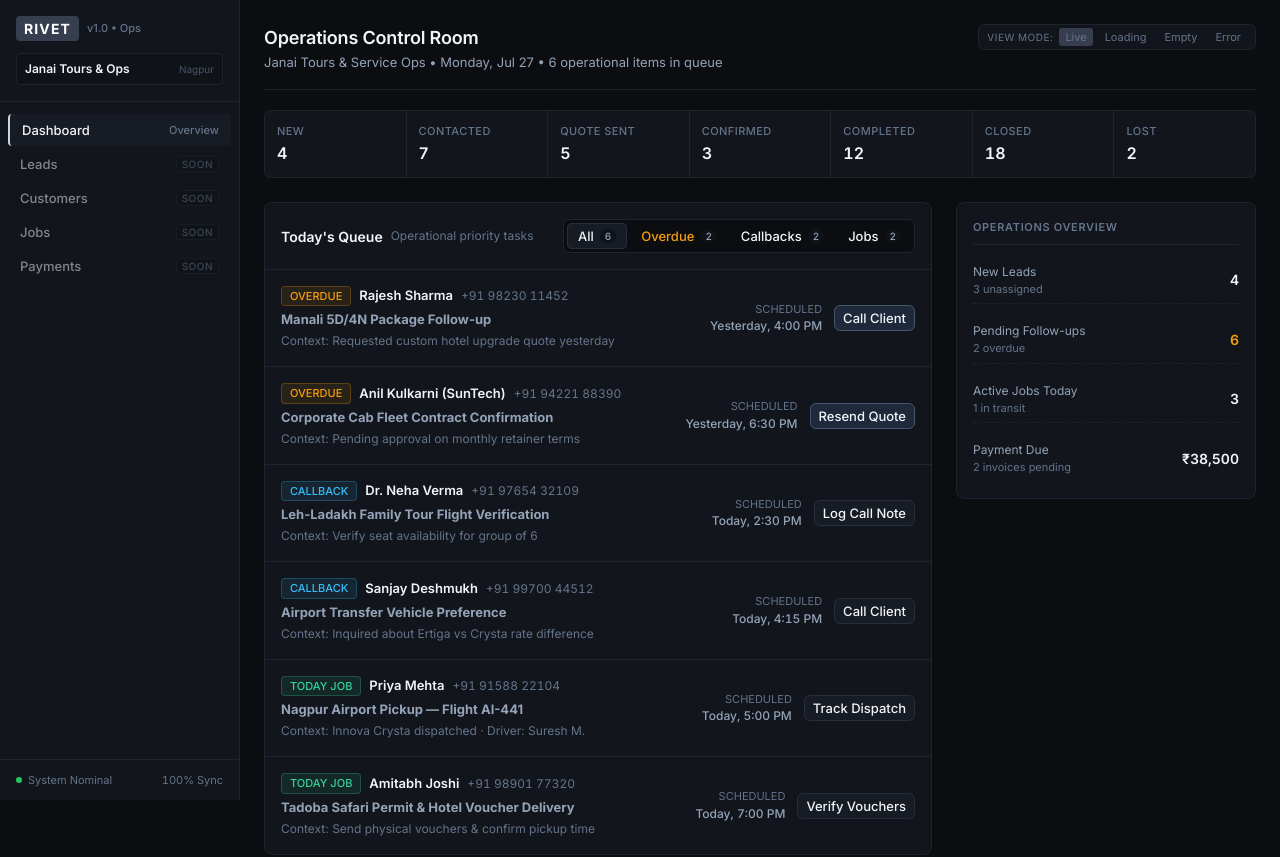
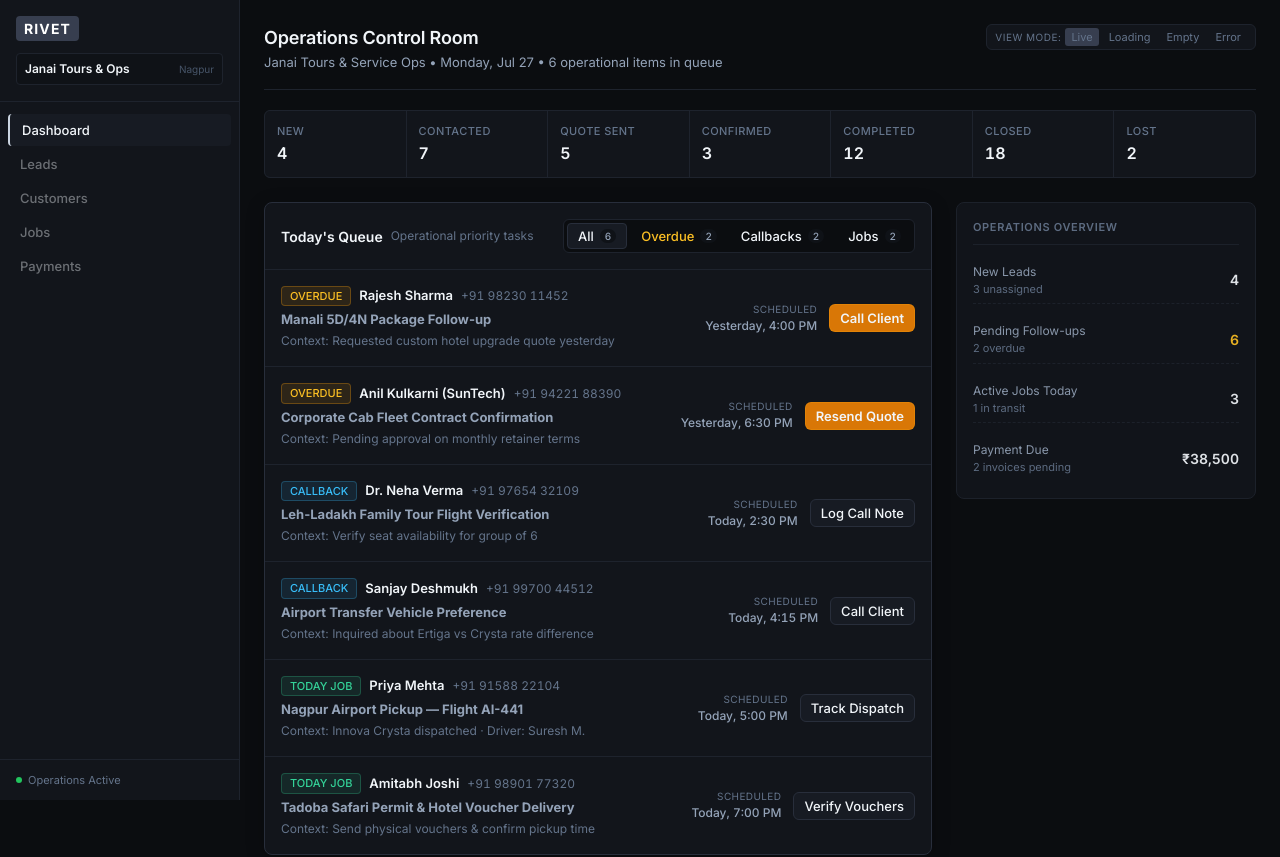
Before and after one commit to SanghpalBhakte/Rivet, a React (Vite) app: page / in a window 1280 px wide. Shown: the top 857 px of the page. Built offline with nearby package versions, Linux system fonts and the light colour scheme.

Commit message:
style: focused dashboard polish for desktop & mobile UI

```diff
--- a/src/rivet/components/dashboard/TodayQueue.tsx
+++ b/src/rivet/components/dashboard/TodayQueue.tsx
@@ -33,6 +33,7 @@ export const TodayQueue: React.FC<TodayQueueProps> = ({
       title="Today's Queue"
       subtitle="Operational priority tasks"
       dense
+      className="rv-card--hero"
       headerAction={
         <div className="rv-queue-tabs" role="tablist" aria-label="Filter today's queue">
           <button
@@ -113,7 +114,7 @@ export const TodayQueue: React.FC<TodayQueueProps> = ({
               {/* Item Due & Primary Action */}
               <div className="rv-queue-item__right">
                 <div className="rv-queue-item__due">
-                  <div style={{ fontSize: '11px', color: 'var(--rv-text-muted)', textTransform: 'uppercase' }}>
+                  <div style={{ fontSize: '10px', color: 'var(--rv-text-muted)', textTransform: 'uppercase', letterSpacing: '0.04em' }}>
                     Scheduled
                   </div>
                   <div className="rv-tabular" style={{ fontWeight: 500 }}>
@@ -122,7 +123,7 @@ export const TodayQueue: React.FC<TodayQueueProps> = ({
                 </div>
 
                 <Button
-                  variant={item.type === 'overdue' ? 'primary' : 'secondary'}
+                  variant={item.type === 'overdue' ? 'overdue' : 'secondary'}
                   size="sm"
                   onClick={() => onActionComplete(item.id)}
                   aria-label={`${item.actionLabel} for ${item.clientName}`}
--- a/src/rivet/components/shell/MobileNav.tsx
+++ b/src/rivet/components/shell/MobileNav.tsx
@@ -25,32 +25,38 @@ export const MobileNav: React.FC = () => {
       </header>
 
       {isOpen && (
-        <div className="rv-mobile-drawer" role="dialog" aria-label="Mobile Navigation Menu">
-          <div style={{ padding: '8px 0', borderBottom: '1px solid var(--rv-border-subtle)' }}>
-            <span style={{ fontSize: '11px', color: 'var(--rv-text-muted)', textTransform: 'uppercase' }}>
-              Active Module
+        <div
+          className="rv-mobile-overlay"
+          onClick={() => setIsOpen(false)}
+          role="dialog"
+          aria-modal="true"
+          aria-label="Mobile Navigation Drawer"
+        >
+          <div
+            className="rv-mobile-drawer"
+            onClick={(e) => e.stopPropagation()}
+          >
+            <div style={{ padding: '4px 0 8px', borderBottom: '1px solid var(--rv-border-subtle)', marginBottom: '4px' }}>
+              <span style={{ fontSize: '11px', color: 'var(--rv-text-muted)', textTransform: 'uppercase', letterSpacing: '0.04em' }}>
+                Operational Modules
               </span>
             </div>
-          <button className="rv-sidebar__link rv-sidebar__link--active">
+            <button className="rv-sidebar__link rv-sidebar__link--active" onClick={() => setIsOpen(false)}>
               <span>Dashboard</span>
-            <span className="rv-num">Live</span>
             </button>
-          <button className="rv-sidebar__link rv-sidebar__link--disabled" disabled>
+            <button className="rv-sidebar__link rv-sidebar__link--disabled" disabled aria-disabled="true">
               <span>Leads</span>
-            <span className="rv-sidebar__badge-soon">Phase 2</span>
             </button>
-          <button className="rv-sidebar__link rv-sidebar__link--disabled" disabled>
+            <button className="rv-sidebar__link rv-sidebar__link--disabled" disabled aria-disabled="true">
               <span>Customers</span>
-            <span className="rv-sidebar__badge-soon">Soon</span>
             </button>
-          <button className="rv-sidebar__link rv-sidebar__link--disabled" disabled>
+            <button className="rv-sidebar__link rv-sidebar__link--disabled" disabled aria-disabled="true">
               <span>Jobs</span>
-            <span className="rv-sidebar__badge-soon">Soon</span>
             </button>
-          <button className="rv-sidebar__link rv-sidebar__link--disabled" disabled>
+            <button className="rv-sidebar__link rv-sidebar__link--disabled" disabled aria-disabled="true">
               <span>Payments</span>
-            <span className="rv-sidebar__badge-soon">Soon</span>
             </button>
+          </div>
         </div>
       )}
     </>
--- a/src/rivet/components/shell/Sidebar.tsx
+++ b/src/rivet/components/shell/Sidebar.tsx
@@ -11,9 +11,6 @@ export const Sidebar: React.FC<SidebarProps> = ({ activeTab = 'dashboard' }) =>
       <div className="rv-sidebar__header">
         <div className="rv-sidebar__brand">
           <span className="rv-sidebar__logo">RIVET</span>
-          <span style={{ fontSize: '11px', color: 'var(--rv-text-muted)', fontWeight: 500 }}>
-            v1.0 • Ops
-          </span>
         </div>
         <div className="rv-sidebar__workspace">
           <span style={{ fontWeight: 600, color: 'var(--rv-text-primary)' }}>Janai Tours & Ops</span>
@@ -28,43 +25,38 @@ export const Sidebar: React.FC<SidebarProps> = ({ activeTab = 'dashboard' }) =>
           aria-current={activeTab === 'dashboard' ? 'page' : undefined}
         >
           <span>Dashboard</span>
-          <span className="rv-num" style={{ fontSize: '11px', color: 'var(--rv-text-muted)' }}>Overview</span>
         </button>
 
         <button
           className="rv-sidebar__link rv-sidebar__link--disabled"
           disabled
-          title="Leads module coming in Phase 2"
+          aria-disabled="true"
         >
           <span>Leads</span>
-          <span className="rv-sidebar__badge-soon">Soon</span>
         </button>
 
         <button
           className="rv-sidebar__link rv-sidebar__link--disabled"
           disabled
-          title="Customers module coming soon"
+          aria-disabled="true"
         >
           <span>Customers</span>
-          <span className="rv-sidebar__badge-soon">Soon</span>
         </button>
 
         <button
           className="rv-sidebar__link rv-sidebar__link--disabled"
           disabled
-          title="Jobs module coming soon"
+          aria-disabled="true"
         >
           <span>Jobs</span>
-          <span className="rv-sidebar__badge-soon">Soon</span>
         </button>
 
         <button
           className="rv-sidebar__link rv-sidebar__link--disabled"
           disabled
-          title="Payments module coming soon"
+          aria-disabled="true"
         >
           <span>Payments</span>
-          <span className="rv-sidebar__badge-soon">Soon</span>
         </button>
       </nav>
 
@@ -72,9 +64,8 @@ export const Sidebar: React.FC<SidebarProps> = ({ activeTab = 'dashboard' }) =>
       <div className="rv-sidebar__footer">
         <div style={{ display: 'flex', alignItems: 'center', gap: '6px' }}>
           <span className="rv-sidebar__status-dot" aria-hidden="true" />
-          <span>System Nominal</span>
+          <span>Operations Active</span>
         </div>
-        <span className="rv-num">100% Sync</span>
       </div>
     </aside>
   );
--- a/src/rivet/components/ui/Button.tsx
+++ b/src/rivet/components/ui/Button.tsx
@@ -1,7 +1,7 @@
 import React from 'react';
 
 interface ButtonProps extends React.ButtonHTMLAttributes<HTMLButtonElement> {
-  variant?: 'primary' | 'secondary' | 'ghost';
+  variant?: 'primary' | 'secondary' | 'ghost' | 'overdue';
   size?: 'sm' | 'md';
   children: React.ReactNode;
 }
--- a/src/rivet/styles/rivet.css
+++ b/src/rivet/styles/rivet.css
@@ -25,10 +25,15 @@
   --rv-text-dim: #475569;
 
   /* Operational Status Colors (Muted, Non-glowing) */
-  /* Overdue / Critical — Muted Amber-Rust */
-  --rv-status-overdue-text: #f59e0b;
-  --rv-status-overdue-bg: rgba(245, 158, 11, 0.1);
-  --rv-status-overdue-border: rgba(245, 158, 11, 0.25);
+  /* Overdue / Critical — Amber-Rust */
+  --rv-status-overdue-text: #fbbf24;
+  --rv-status-overdue-bg: rgba(245, 158, 11, 0.12);
+  --rv-status-overdue-border: rgba(245, 158, 11, 0.3);
+
+  /* Overdue Button Action Accent */
+  --rv-btn-overdue-bg: #d97706;
+  --rv-btn-overdue-hover: #b45309;
+  --rv-btn-overdue-text: #ffffff;
 
   /* Today / Callback — Muted Steel Blue */
   --rv-status-callback-text: #38bdf8;
@@ -57,7 +62,6 @@
 
   /* Fonts & Tabular Data */
   --rv-font-sans: 'Inter', -apple-system, BlinkMacSystemFont, 'Segoe UI', Roboto, sans-serif;
-  --rv-font-mono: 'JetBrains Mono', ui-monospace, SFMono-Regular, monospace;
 
   /* Spacing Grid (4px scale) */
   --rv-space-1: 4px;
@@ -142,7 +146,7 @@
 }
 
 /* --------------------------------------------------------------------------
-   Sidebar Components
+   Sidebar Components (Muted Prototype Signals)
    -------------------------------------------------------------------------- */
 .rv-sidebar__header {
   padding: var(--rv-space-4);
@@ -159,10 +163,9 @@
   font-weight: 700;
   letter-spacing: 0.08em;
   font-size: 14px;
-  color: var(--rv-text-primary);
+  color: #fff;
   text-transform: uppercase;
   background: var(--rv-border-strong);
-  color: #fff;
   padding: 2px 8px;
   border-radius: var(--rv-radius-sm);
 }
@@ -218,19 +221,8 @@
 }
 
 .rv-sidebar__link--disabled {
-  opacity: 0.5;
-  cursor: not-allowed;
-}
-
-.rv-sidebar__badge-soon {
-  font-size: 10px;
-  text-transform: uppercase;
-  letter-spacing: 0.05em;
-  padding: 1px 5px;
-  border-radius: 3px;
-  background: var(--rv-bg-input);
-  border: 1px solid var(--rv-border-subtle);
-  color: var(--rv-text-muted);
+  opacity: 0.4;
+  cursor: default;
 }
 
 .rv-sidebar__footer {
@@ -252,7 +244,7 @@
 }
 
 /* --------------------------------------------------------------------------
-   Mobile Navigation Header
+   Mobile Navigation Sheet/Drawer (Compact, Professional)
    -------------------------------------------------------------------------- */
 .rv-mobile-bar {
   display: none;
@@ -272,19 +264,33 @@
   }
 }
 
-.rv-mobile-drawer {
+.rv-mobile-overlay {
   position: fixed;
   top: 53px;
   left: 0;
   right: 0;
   bottom: 0;
-  background: var(--rv-bg-surface);
+  background: rgba(0, 0, 0, 0.65);
+  backdrop-filter: blur(2px);
   z-index: 45;
-  padding: var(--rv-space-4);
-  border-bottom: 1px solid var(--rv-border-default);
   display: flex;
   flex-direction: column;
-  gap: var(--rv-space-2);
+}
+
+.rv-mobile-drawer {
+  background: var(--rv-bg-surface);
+  border-bottom: 1px solid var(--rv-border-strong);
+  padding: var(--rv-space-3) var(--rv-space-4) var(--rv-space-4);
+  display: flex;
+  flex-direction: column;
+  gap: 4px;
+  box-shadow: 0 10px 25px -5px rgba(0, 0, 0, 0.5);
+  animation: rv-drawer-slide 0.2s ease-out;
+}
+
+@keyframes rv-drawer-slide {
+  from { transform: translateY(-10px); opacity: 0; }
+  to { transform: translateY(0); opacity: 1; }
 }
 
 /* --------------------------------------------------------------------------
@@ -308,7 +314,7 @@
   flex-wrap: wrap;
   align-items: flex-start;
   justify-content: space-between;
-  gap: var(--rv-space-4);
+  gap: var(--rv-space-3);
   margin-bottom: var(--rv-space-5);
   padding-bottom: var(--rv-space-4);
   border-bottom: 1px solid var(--rv-border-subtle);
@@ -344,7 +350,7 @@
 .rv-dev-controls {
   display: flex;
   align-items: center;
-  gap: 6px;
+  gap: 4px;
   background: var(--rv-bg-surface);
   border: 1px solid var(--rv-border-subtle);
   padding: 3px 8px;
@@ -454,6 +460,11 @@
   overflow: hidden;
 }
 
+.rv-card--hero {
+  border: 1px solid var(--rv-border-default);
+  box-shadow: 0 4px 20px -2px rgba(0, 0, 0, 0.3);
+}
+
 .rv-card__header {
   padding: var(--rv-space-4);
   border-bottom: 1px solid var(--rv-border-subtle);
@@ -461,6 +472,14 @@
   align-items: center;
   justify-content: space-between;
   gap: var(--rv-space-3);
+}
+
+@media (max-width: 640px) {
+  .rv-card__header--stack-mobile {
+    flex-direction: column;
+    align-items: stretch;
+    gap: var(--rv-space-3);
+  }
 }
 
 .rv-card__title-group {
@@ -500,6 +519,8 @@
   padding: 3px;
   border-radius: var(--rv-radius-md);
   border: 1px solid var(--rv-border-subtle);
+  overflow-x: auto;
+  white-space: nowrap;
 }
 
 .rv-queue-tab {
@@ -515,6 +536,7 @@
   display: flex;
   align-items: center;
   gap: 6px;
+  flex-shrink: 0;
 }
 
 .rv-queue-tab:hover {
@@ -612,6 +634,28 @@
   text-align: right;
 }
 
+/* Priority 5: Mobile Task-Row Layout fix (schedule + CTA clean row) */
+@media (max-width: 640px) {
+  .rv-queue-item {
+    flex-direction: column;
+    align-items: stretch;
+    gap: var(--rv-space-3);
+  }
+
+  .rv-queue-item__right {
+    display: flex;
+    align-items: center;
+    justify-content: space-between;
+    width: 100%;
+    padding-top: var(--rv-space-2);
+    border-top: 1px dashed var(--rv-border-subtle);
+  }
+
+  .rv-queue-item__due {
+    text-align: left;
+  }
+}
+
 /* --------------------------------------------------------------------------
    Visually Lighter Summary Column
    -------------------------------------------------------------------------- */
@@ -620,6 +664,7 @@
   border: 1px solid var(--rv-border-subtle);
   border-radius: var(--rv-radius-lg);
   padding: var(--rv-space-4);
+  opacity: 0.92;
 }
 
 .rv-summary-header {
@@ -780,7 +825,7 @@
 }
 
 .rv-btn--sm {
-  padding: 4px 8px;
+  padding: 5px 10px;
   font-size: 11px;
 }
 
@@ -793,6 +838,18 @@
 .rv-btn--primary:hover {
   background-color: #2a374d;
   border-color: var(--rv-text-secondary);
+}
+
+/* Overdue Action Button Priority Styling */
+.rv-btn--overdue {
+  background-color: var(--rv-btn-overdue-bg);
+  color: var(--rv-btn-overdue-text);
+  border-color: var(--rv-status-overdue-border);
+  font-weight: 600;
+}
+
+.rv-btn--overdue:hover {
+  background-color: var(--rv-btn-overdue-hover);
 }
 
 .rv-btn--secondary {
```
Also changed, not shown: 1 other file (tests, documents, lock files or other folders). Lines whose indentation alone changed are shown as unchanged.
